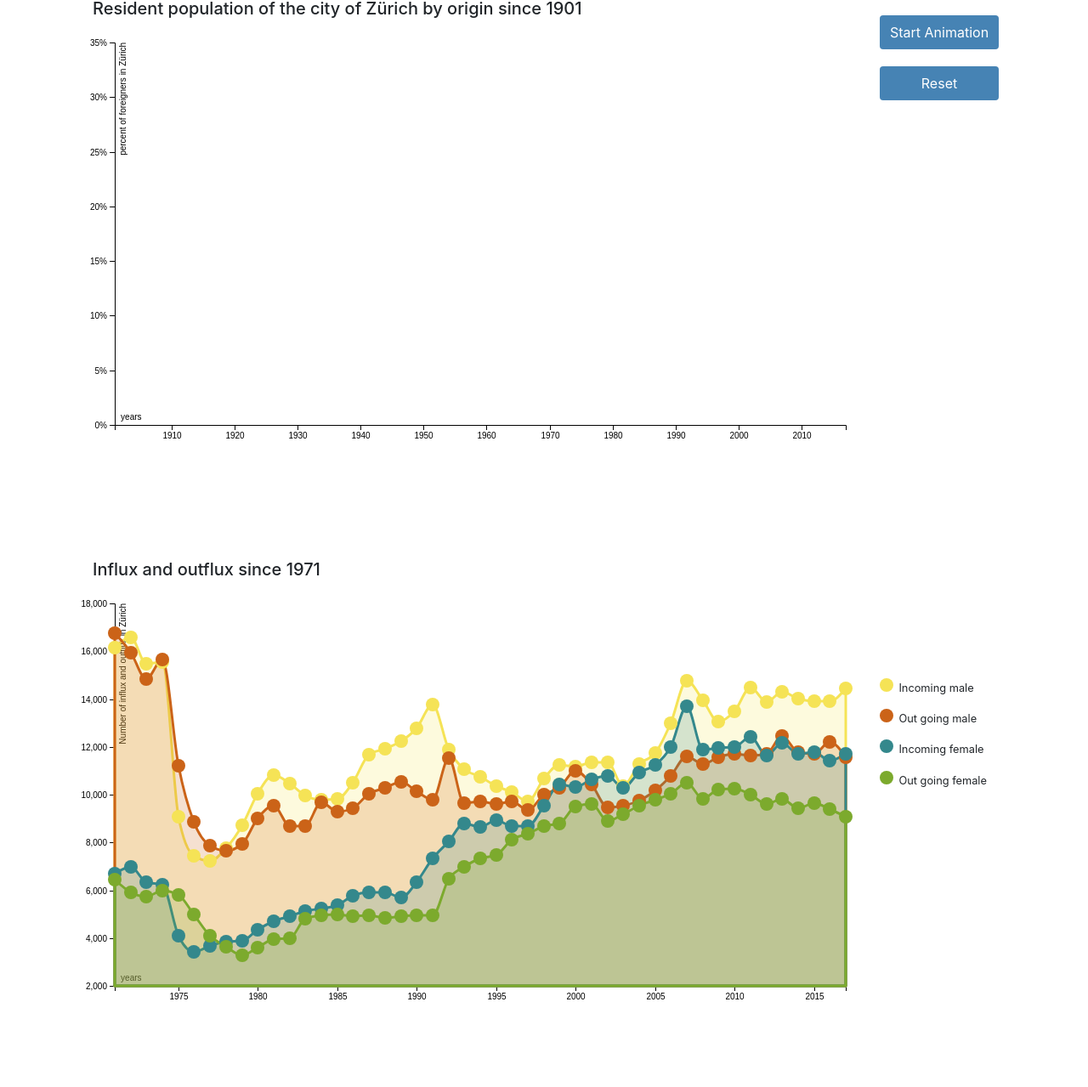
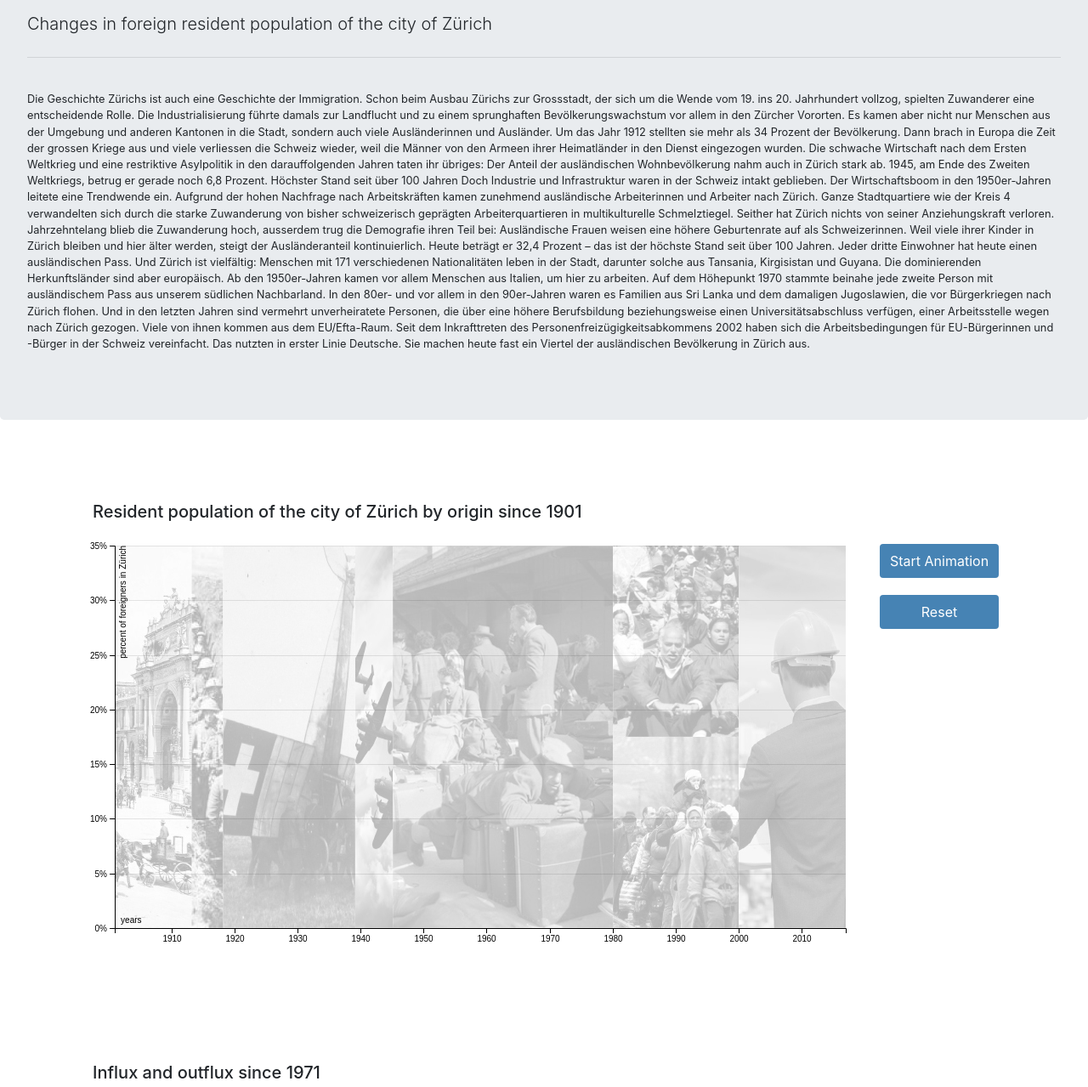
Before and after one commit to jalilhashemi/iVisPro, a plain HTML site: page index.html in a window 1280 px wide. Shown: the part 166-1445 px from the top of the page at 85% size. Drawn offline with nearby package versions, Linux system fonts and the light colour scheme.

Commit message:
refactoring, styling and refining

```diff
--- a/index.html
+++ b/index.html
@@ -12,18 +12,57 @@
 </head>
 
 <body>
-  <header>
-    <h1>Changes in foreign resident population of the city of Zürich</h1>
-  </header>
+
+  <!-- <header>
+    <h1>Changes in foreign resident population of the city of Zurich/h1>
+  </header> -->
+
+  <div class="jumbotron">
+    <h1 class="display-4">This shows the ...</h1>
+    <p class="lead">Changes in foreign resident population of the city of Zürich</p>
+    <hr class="my-4">
+    <p>Die Geschichte Zürichs ist auch eine Geschichte der Immigration. Schon beim Ausbau Zürichs zur Grossstadt, der sich um
+      die Wende vom 19. ins 20. Jahrhundert vollzog, spielten Zuwanderer eine entscheidende Rolle. Die Industrialisierung
+      führte damals zur Landflucht und zu einem sprunghaften Bevölkerungswachstum vor allem in den Zürcher Vororten. Es kamen
+      aber nicht nur Menschen aus der Umgebung und anderen Kantonen in die Stadt, sondern auch viele Ausländerinnen und Ausländer.
+      Um das Jahr 1912 stellten sie mehr als 34 Prozent der Bevölkerung. Dann brach in Europa die Zeit der grossen Kriege
+      aus und viele verliessen die Schweiz wieder, weil die Männer von den Armeen ihrer Heimatländer in den Dienst eingezogen
+      wurden. Die schwache Wirtschaft nach dem Ersten Weltkrieg und eine restriktive Asylpolitik in den darauffolgenden Jahren
+      taten ihr übriges: Der Anteil der ausländischen Wohnbevölkerung nahm auch in Zürich stark ab. 1945, am Ende des Zweiten
+      Weltkriegs, betrug er gerade noch 6,8 Prozent. Höchster Stand seit über 100 Jahren Doch Industrie und Infrastruktur
+      waren in der Schweiz intakt geblieben. Der Wirtschaftsboom in den 1950er-Jahren leitete eine Trendwende ein. Aufgrund
+      der hohen Nachfrage nach Arbeitskräften kamen zunehmend ausländische Arbeiterinnen und Arbeiter nach Zürich. Ganze
+      Stadtquartiere wie der Kreis 4 verwandelten sich durch die starke Zuwanderung von bisher schweizerisch geprägten Arbeiterquartieren
+      in multikulturelle Schmelztiegel. Seither hat Zürich nichts von seiner Anziehungskraft verloren. Jahrzehntelang blieb
+      die Zuwanderung hoch, ausserdem trug die Demografie ihren Teil bei: Ausländische Frauen weisen eine höhere Geburtenrate
+      auf als Schweizerinnen. Weil viele ihrer Kinder in Zürich bleiben und hier älter werden, steigt der Ausländeranteil
+      kontinuierlich. Heute beträgt er 32,4 Prozent – das ist der höchste Stand seit über 100 Jahren. Jeder dritte Einwohner
+      hat heute einen ausländischen Pass. Und Zürich ist vielfältig: Menschen mit 171 verschiedenen Nationalitäten leben
+      in der Stadt, darunter solche aus Tansania, Kirgisistan und Guyana. Die dominierenden Herkunftsländer sind aber europäisch.
+      Ab den 1950er-Jahren kamen vor allem Menschen aus Italien, um hier zu arbeiten. Auf dem Höhepunkt 1970 stammte beinahe
+      jede zweite Person mit ausländischem Pass aus unserem südlichen Nachbarland. In den 80er- und vor allem in den 90er-Jahren
+      waren es Familien aus Sri Lanka und dem damaligen Jugoslawien, die vor Bürgerkriegen nach Zürich flohen. Und in den
+      letzten Jahren sind vermehrt unverheiratete Personen, die über eine höhere Berufsbildung beziehungsweise einen Universitätsabschluss
+      verfügen, einer Arbeitsstelle wegen nach Zürich gezogen. Viele von ihnen kommen aus dem EU/Efta-Raum. Seit dem Inkrafttreten
+      des Personenfreizügigkeitsabkommens 2002 haben sich die Arbeitsbedingungen für EU-Bürgerinnen und -Bürger in der Schweiz
+      vereinfacht. Das nutzten in erster Linie Deutsche. Sie machen heute fast ein Viertel der ausländischen Bevölkerung
+      in Zürich aus.</p>
+  </div>
+
+
+
   <div class="container">
+
     <div class="row justify-content-md-center" id="my-chart1">
       <div class="col-10">
         <h5>Resident population of the city of Zürich by origin since 1901</h5>
         <div id="area1"></div>
       </div>
       <div class="col-2">
-        <button id="start" type="button" class="my-button btn btn-primary">Start Animation</button>
-        <button id="reset" type="button" class="my-button btn btn-primary">Reset</button>
+        <div style="margin-top: 30px;">
+          <button id="start" type="button" class="my-button btn btn-primary">Start Animation</button>
+          <button id="reset" type="button" class="my-button btn btn-primary">Reset</button>
+        </div>
       </div>
     </div>
     <div class="row justify-content-md-center" id="my-chart2">
--- a/src/foreign_resident.js
+++ b/src/foreign_resident.js
@@ -33,13 +33,15 @@ d3.csv("./data/resident-population-of-Zurich.csv", function (d) {
         if (error) throw error;
 
         x.domain(d3.extent(data, function (d) { return d.year; }));
-    y.domain([0,35]);
-    xaxis = d3.axisBottom().tickFormat(d3.format(".0f")).scale(x);
+        y.domain([0, 35]);
+        xAxis = d3.axisBottom().tickFormat(d3.format(".0f")).scale(x);
         yAxis = d3.axisLeft().tickFormat(d => d + "%").scale(y);
+        yAxises = d3.axisLeft(y).tickFormat(function (d) { return "" }).tickSizeInner([-width]);
+        // yAxises = d3.axisLeft(y).ticks(12).tickFormat(function (d) { return "" }).tickSizeInner([-width]);
 
         chart1.append("g")
             .attr("transform", "translate(0," + height + ")")
-        .call(xaxis)
+            .call(xAxis)
             .append("text")
             .attr("fill", "#000")
             .attr("transform", "rotate(0)")
@@ -57,6 +59,11 @@ d3.csv("./data/resident-population-of-Zurich.csv", function (d) {
             .attr("dy", "0.71em")
             .attr("text-anchor", "end")
             .text("percent of foreigners in Zürich");
+
+        chart1.append("g")
+            .call(yAxises.tickSizeInner([-width]))
+            .style("opacity", 0.1);
+
 
         d3.select("#start").on("click", function () {
             var path = chart1.append("path")
@@ -116,6 +123,7 @@ d3.csv("./data/resident-population-of-Zurich.csv", function (d) {
             d3.select(".line").remove();
             d3.select(".overlay").remove();
         });
-})};
+    })
+};
 
 plot2();
--- a/src/index.css
+++ b/src/index.css
@@ -1,26 +1,16 @@
-header {
-    color: white;
-    background-color: rgb(70, 131, 180);
-    font-family: 'Arial';font-size: 1.5px;
-    height: 100px;
+footer {
+    height: 50px;
+    background-color: #e9ecef;
+    clear: left;
     text-align: center;
 }
 
-footer {
-    height: 50px;
-    color: white;
-    background-color: rgb(70, 131, 180);
-    clear: left;
-    text-align: center;
-
-}
-
 a {
-    color: white;
+    color: rgba(27, 27, 27, 0.788);
 }
 
 a:hover {
-    color: rgb(228, 228, 228);
+    color: black;
 }
 
 .my-button {
@@ -119,3 +109,8 @@ div.tooltip {
 .legend-spacing {
     margin: 0 !important;
 }
+
+#area1 {
+    background-image: url("/resource/evolution.jpg");
+    background-repeat: no-repeat, repeat;
+}
--- a/src/influx_outflux.js
+++ b/src/influx_outflux.js
@@ -19,29 +19,45 @@ var x = d3.scaleLinear()
 var y = d3.scaleLinear()
     .rangeRound([height, 0])
 
-var lineInM = d3.area()
+var areaInM = d3.area()
     .curve(d3.curveMonotoneX)
     .x(function (d) { return x(d.year); })
     .y0(height)
     .y1(function (d) { return y(d.inM); });
 
-var lineOutM = d3.area()
+var lineInM = d3.line()
+    .x(function (d) { return x(d.year); })
+    .y(function (d) { return y(d.inM); });
+
+var areaOutM = d3.area()
     .curve(d3.curveMonotoneX)
     .x(function (d) { return x(d.year); })
     .y0(height)
     .y1(function (d) { return y(d.outM); });
 
-var lineInW = d3.area()
+    var lineOutM = d3.line()
+    .x(function (d) { return x(d.year); })
+    .y(function (d) { return y(d.outM); });
+
+var areaInW = d3.area()
     .curve(d3.curveMonotoneX)
     .x(function (d) { return x(d.year); })
     .y0(height)
     .y1(function (d) { return y(d.inW); });
 
-var lineOutW = d3.area()
+    var lineInW = d3.line()
+    .x(function (d) { return x(d.year); })
+    .y(function (d) { return y(d.inW); });
+
+var areaOutW = d3.area()
     .curve(d3.curveMonotoneX)
     .x(function (d) { return x(d.year); })
     .y0(height)
     .y1(function (d) { return y(d.outW); });
+
+    var lineOutW = d3.line()
+    .x(function (d) { return x(d.year); })
+    .y(function (d) { return y(d.outW); });
 
 var div = d3.select("#area2").append("div")
     .attr("class", "tooltip")
@@ -86,6 +102,16 @@ d3.csv("./data/influx-outflux-zurich.csv", function (d) {
     chart2.append("path")
         .datum(data)
         .attr("fill", "#f5e35633")
+        .attr("stroke", "none")
+        .attr("stroke-linejoin", "round")
+        .attr("stroke-linecap", "round")
+        .attr("stroke-width", 3)
+        .attr("class", "line")
+        .attr("d", areaInM);
+
+    chart2.append("path")
+        .datum(data)
+        .attr("fill", "none")
         .attr("stroke", "#f5e356")
         .attr("stroke-linejoin", "round")
         .attr("stroke-linecap", "round")
@@ -96,6 +122,16 @@ d3.csv("./data/influx-outflux-zurich.csv", function (d) {
     chart2.append("path")
         .datum(data)
         .attr("fill", "#cb631833")
+        .attr("stroke", "none")
+        .attr("stroke-linejoin", "round")
+        .attr("stroke-linecap", "round")
+        .attr("stroke-width", 3)
+        .attr("class", "line")
+        .attr("d", areaOutM);
+
+        chart2.append("path")
+        .datum(data)
+        .attr("fill", "none")
         .attr("stroke", "#cb6318")
         .attr("stroke-linejoin", "round")
         .attr("stroke-linecap", "round")
@@ -106,6 +142,16 @@ d3.csv("./data/influx-outflux-zurich.csv", function (d) {
     chart2.append("path")
         .datum(data)
         .attr("fill", "#34888c33")
+        .attr("stroke", "none")
+        .attr("stroke-linejoin", "round")
+        .attr("stroke-linecap", "round")
+        .attr("stroke-width", 3)
+        .attr("class", "line")
+        .attr("d", areaInW);
+
+        chart2.append("path")
+        .datum(data)
+        .attr("fill", "none")
         .attr("stroke", "#34888c")
         .attr("stroke-linejoin", "round")
         .attr("stroke-linecap", "round")
@@ -116,6 +162,16 @@ d3.csv("./data/influx-outflux-zurich.csv", function (d) {
     chart2.append("path")
         .datum(data)
         .attr("fill", "#7caa2d33")
+        .attr("stroke", "none")
+        .attr("stroke-linejoin", "round")
+        .attr("stroke-linecap", "round")
+        .attr("stroke-width", 3)
+        .attr("class", "line")
+        .attr("d", areaOutW);
+
+        chart2.append("path")
+        .datum(data)
+        .attr("fill", "none")
         .attr("stroke", "#7caa2d")
         .attr("stroke-linejoin", "round")
         .attr("stroke-linecap", "round")
```
Also changed, not shown: resource/evolution.jpg (added), 1 other file. Lines whose indentation alone changed are shown as unchanged.
